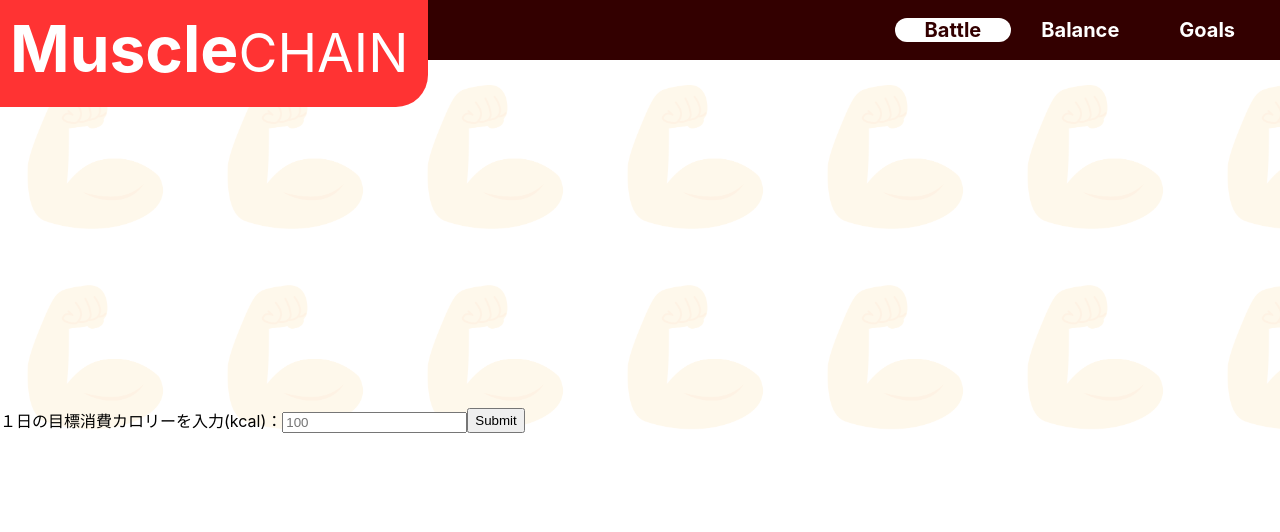
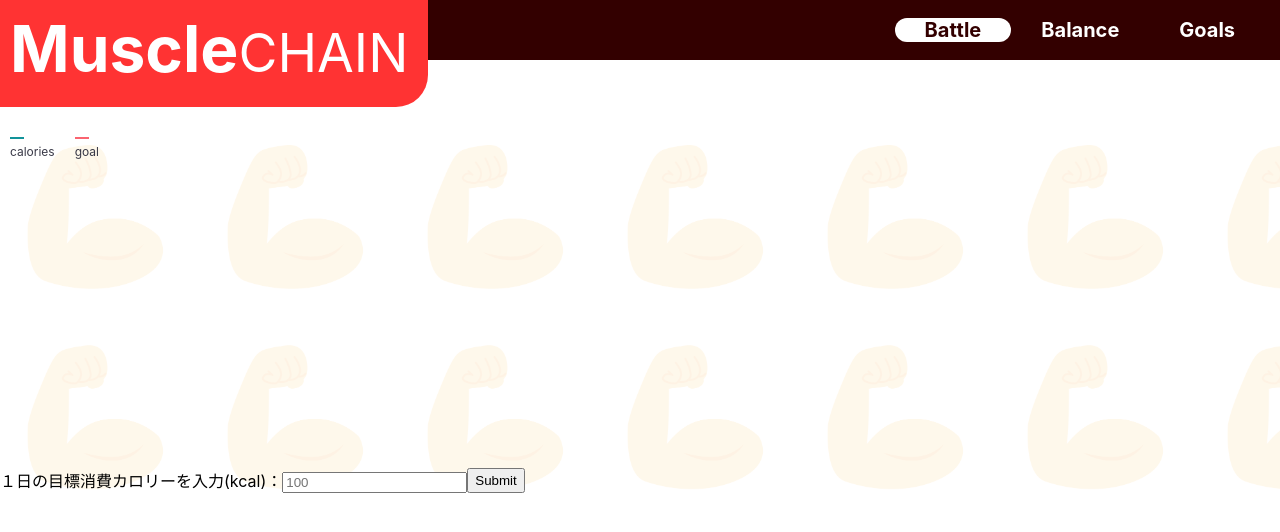
Before and after one commit to enpitut2021/musclechain_frontend, a React (Create React App) app in the folder musclechain/: page /goal in a window 1280 px wide. Shown: the top 532 px of the page. Built offline with nearby package versions, Linux system fonts and the light colour scheme; no server answers.

Commit message:
[fix] ヘッダー被り

```diff
--- a/musclechain/src/HeaderBar.js
+++ b/musclechain/src/HeaderBar.js
@@ -14,7 +14,7 @@ class HeaderBar extends Component {
 	if (this.state.redirectTo)
 	    return <Redirect to={this.state.redirectTo} />;
 	return (
-	    <div>
+	    <div style={{ paddingBottom: 60 }}>
 		<h1 style={{
 			fontSize: 64,
 			fontWeight: 'normal',
```
